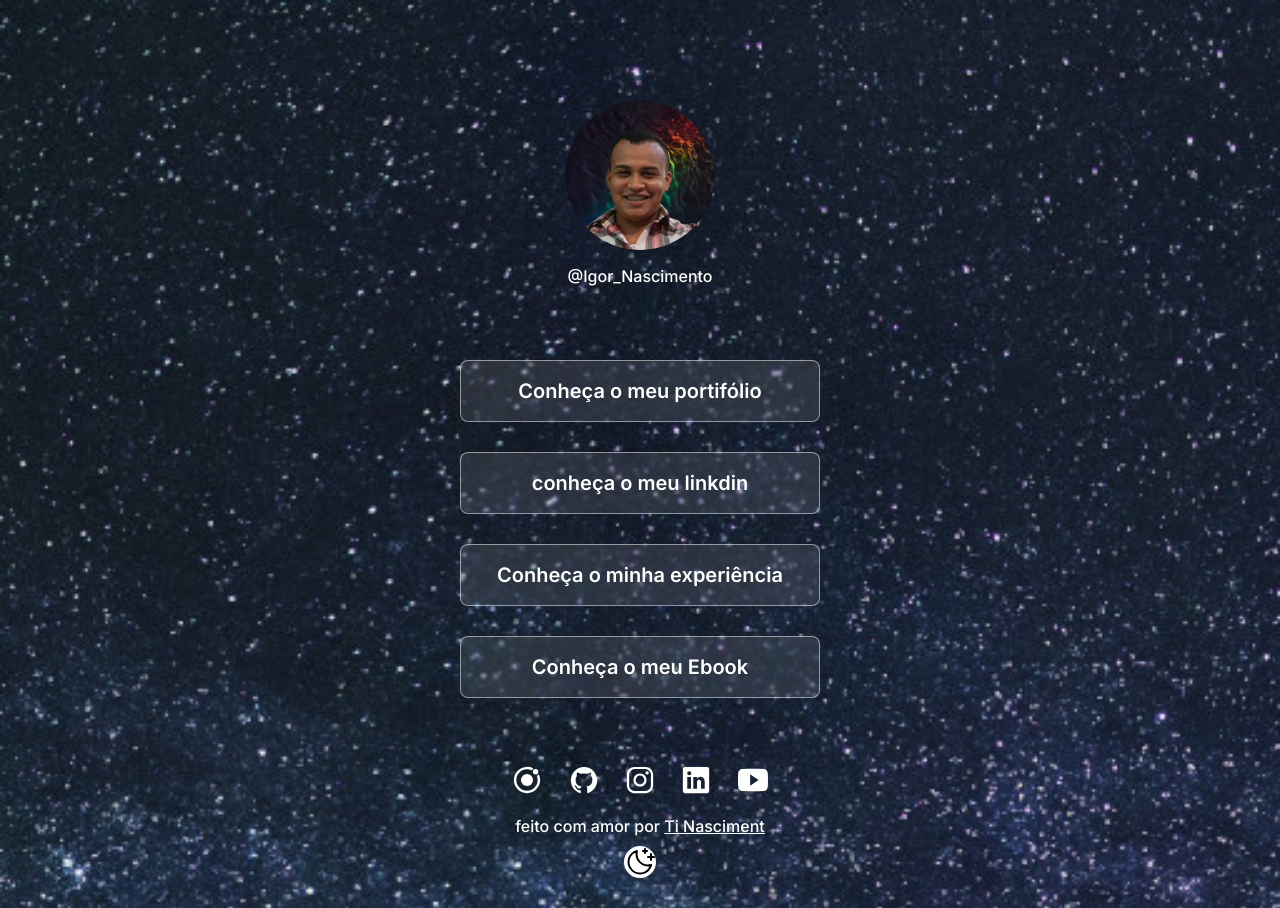
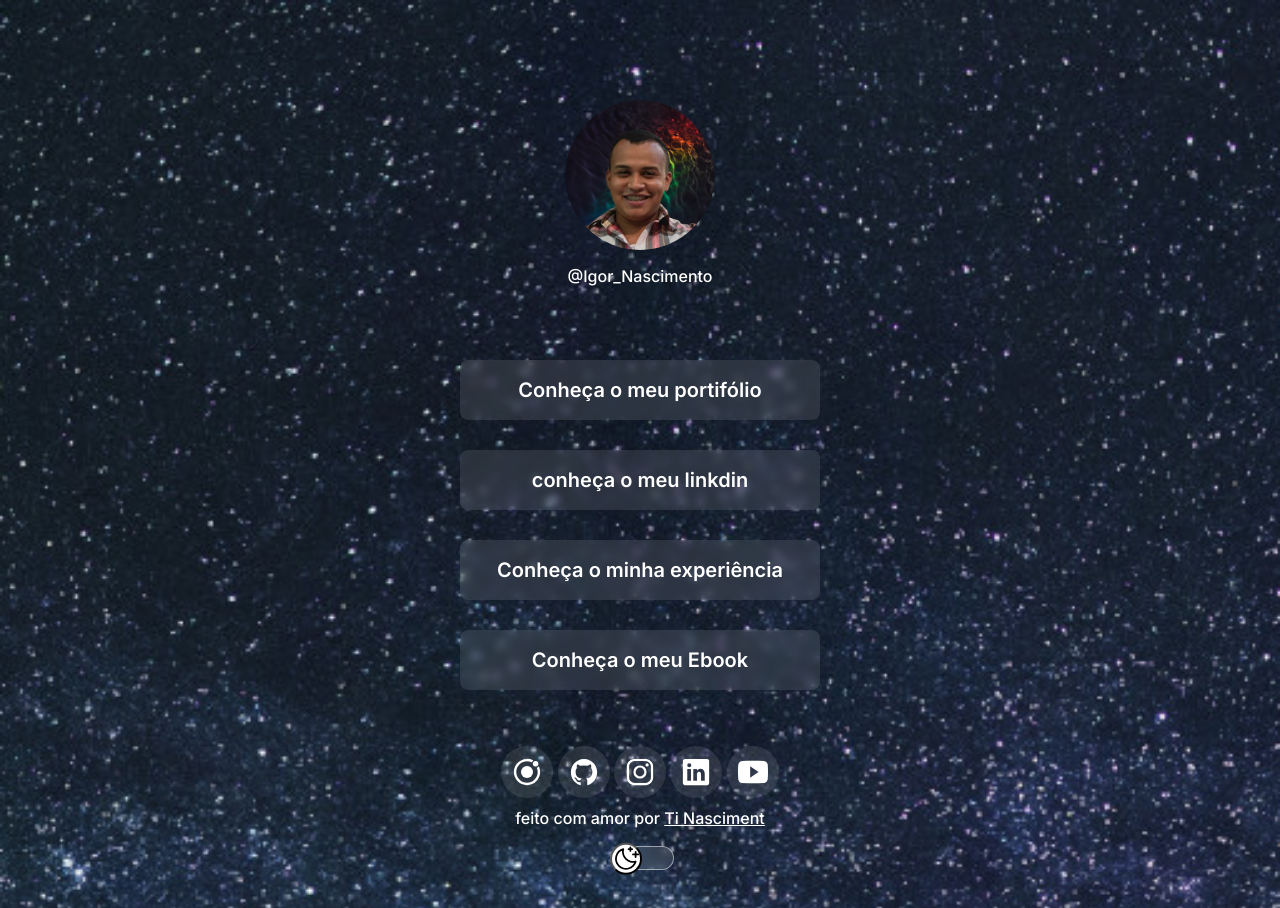
Before and after one commit to igordevpro185/projeto-devlink, a plain HTML site: page index.html in a window 1280 px wide. Drawn offline with nearby package versions, Linux system fonts and the light colour scheme.

Commit message:
criação de btton do dark mode

```diff
--- a/index.html
+++ b/index.html
@@ -29,6 +29,10 @@
 
             </div>
                 <p>@Igor_Nascimento</p>
+
+
+
+
         </div>
 
         <div id="links">
@@ -92,9 +96,8 @@
 
         </button>
 
-        <span>
+        <span></span>
 
-        </span>
     </div>
 
 
--- a/main.css
+++ b/main.css
@@ -24,8 +24,10 @@ todo o comportamento da folha de estilos dependendo da classe selecionada.
 
     --bg-color-url: url(./assets/bg-dark-mode-mobile.png);
     --text-color: white;
-
-    --switch-bg-url: url(./assets/moon-stars.svg)
+    --surface-color:rgba(255,255,255,0.1);
+    --stroke-color:rgba(255,255,255,0.5);
+    --switch-bg-url: url(./assets/moon-stars.svg);
+    --bg-social-color:rgba(255,255,255,0.1);
 
 }
 
@@ -33,8 +35,11 @@ todo o comportamento da folha de estilos dependendo da classe selecionada.
 
     --bg-color-url: url(./assets/bg-light-mode-mobile.png);
     --text-color: rgb(5, 5, 5);
+    --surface-color: rgba(169, 122, 223, 0.5);
+    --stroke-color: rgb(5, 5, 5);
+    --switch-bg-url: url(./assets/sun.svg);
+    --bg-social-color: rgba (255,255,255,0.5);
 
-    --switch-bg-url: url(./assets/sun.svg)
 
 }
 
@@ -108,17 +113,18 @@ ul a{
 
 ul a{
 
-    backdrop-filter : blur(1px);
-    background-color: rgb(255,255,255,0.1);
-    border : 1px solid rgba(255,255,255,0.5);
-    border-radius : 8px
+    backdrop-filter : blur(4px);
+    -webkit-backdrop-filter: blur(4px);
+    background-color: var(--surface-color);
+    border : px solid var(--stroke-color);
+    border-radius : 8px ;
 
   }
 
 
 ul a:hover{
-    background-color: rgba(255,255,255,0.5);
-    border : 1.5px solid rgba(255,255,255,5);
+    background-color: var(--surface-color);
+    border : 1.5px solid var(--stroke-color);
     transition: background 0.2s;
 }
 
@@ -139,10 +145,12 @@ ul a:hover{
     display: inline-flex;
 
     padding: 11px;
+
     border-radius: 50px;
     font-size: 30px;
     text-decoration: none;
     margin-top: 40px;
+    background-color: var(--bg-social-color);
   }
 
 #social-links a:hover{
@@ -150,8 +158,8 @@ ul a:hover{
     display: inline-flex;
     font-size: 30px;
     border-radius: 50px;
-    backdrop-filter : blur(1px);
-    background-color: rgb(255,255,255,0.1);
+    backdrop-filter : blur(4px);
+    background-color: rgba(169, 122, 223, 0.5);
     border : 1px solid rgba(255,255,255,0.5);
     transition: background 0.2s;
 
@@ -166,15 +174,53 @@ footer {
 }
 
 
-/*Switch*/
+/*Switch*  button*/
+
+
+#switch{
+
+    position: relative;
+    width: 60px;
+    margin: 8px auto;
+}
 
 #switch button{
-
     width: 32px;
     height: 32px;
     border-radius: 50px;
     background: white var(--switch-bg-url) no-repeat top center/cover;
-    border: 0px;
+    position: absolute;
+    z-index: 1;
+
+
+    transform: translateY(-10%);
 
 
 }
+
+.light #switch button {
+
+    left: 55%;
+    right: initial;
+
+
+}
+
+
+
+
+#switch span{
+    display: inline-block;
+
+    height: 24px;
+    width: 64px;
+    /* surface-color-dark-mode*/
+
+    background:var(--surface-color);
+    /* stroke-color-dark-mode*/
+    border: 1px solid var(--stroke-color);
+    border-radius: 9999px;
+    backdrop-filter: blur(4px);
+
+    -webkit-backdrop-filter: blur(4px);
+}
```
